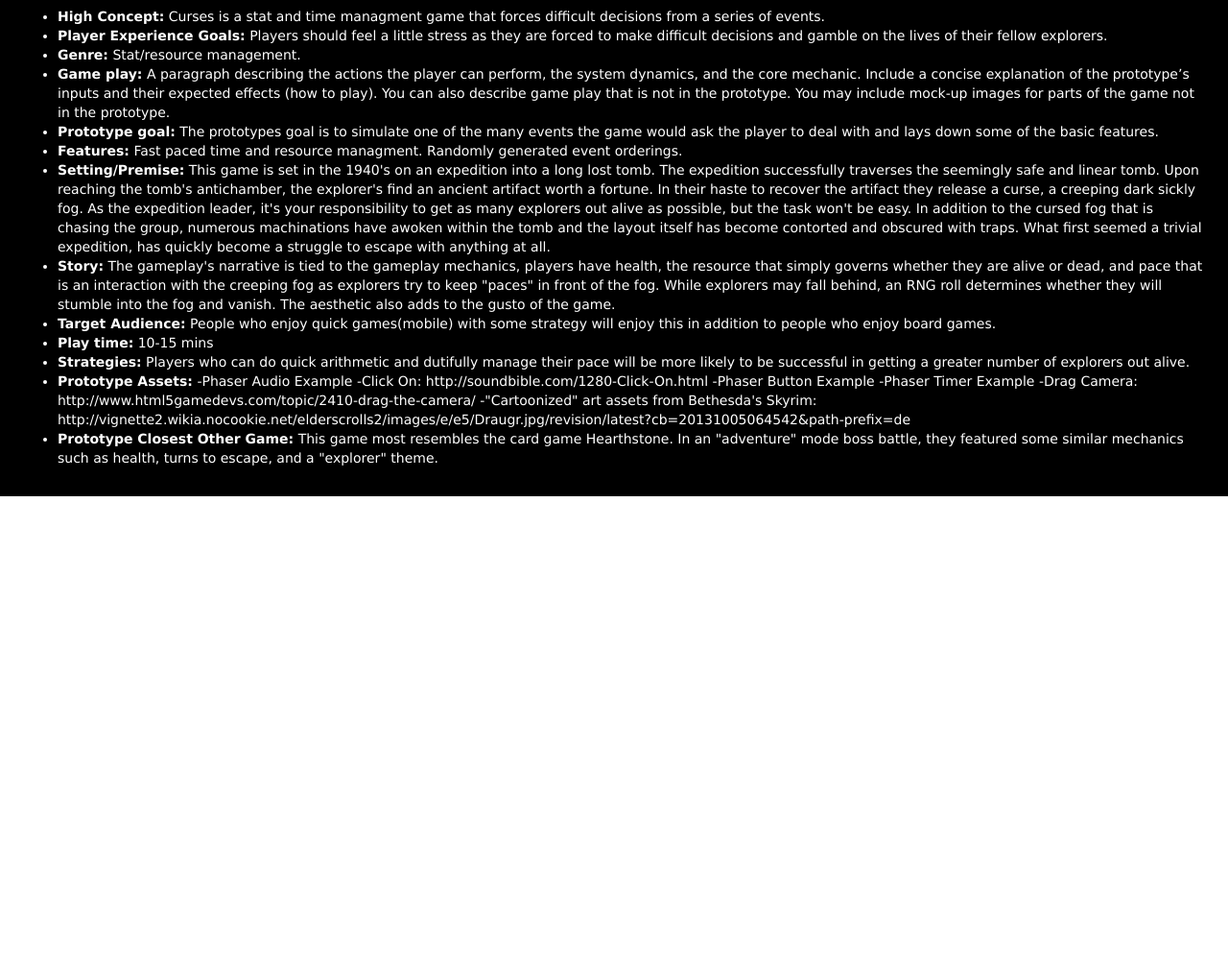
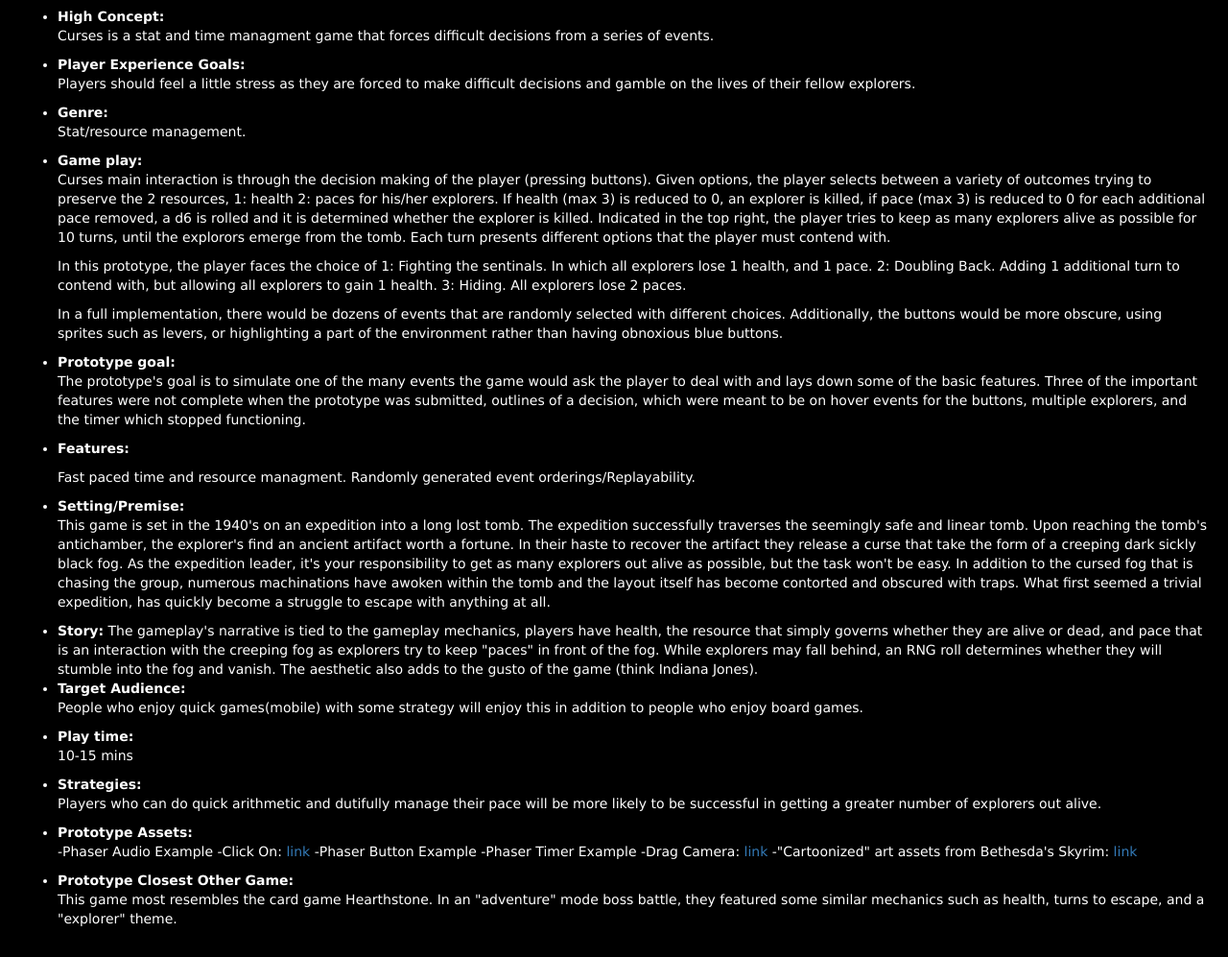
Before and after one commit to pbrown24/Curses, a plain HTML site: page Specs.html in a window 1280 px wide. Shown: the part 180-1177 px from the top of the page at 96% size. Before the commit the page ends 800 px from the top, so only its background shows below. Drawn offline with nearby package versions, Linux system fonts and the light colour scheme.

Commit message:
Update
Update

```diff
--- a/Specs.html
+++ b/Specs.html
@@ -33,60 +33,65 @@
         <ul>
 
         <li><strong>High Concept:</strong>
-        Curses is a stat and time managment game that forces difficult decisions from a series of events.
+            <p>Curses is a stat and time managment game that forces difficult decisions from a series of events.</p>
         </li>
 
         <li><strong>Player Experience Goals:</strong>
-        Players should feel a little stress as they are forced to make difficult decisions and gamble on the lives of their fellow explorers.
+            <p>Players should feel a little stress as they are forced to make difficult decisions and gamble on the lives of their fellow explorers.</p>
         </li>
 
         <li><strong>Genre:</strong>
-        Stat/resource management.
+            <p>Stat/resource management.</p>
         </li>
 
         <li><strong>Game play:</strong>
-        A paragraph describing the actions the player can perform, the system dynamics, and the core mechanic. Include a concise explanation of the prototype’s inputs and their expected effects (how to play). You can also describe game play that is not in the prototype. You may include mock-up images for parts of the game not in the prototype.
+        <p>Curses main interaction is through the decision making of the player (pressing buttons). Given options, the player selects between a variety of outcomes trying to preserve the 2 resources, 1: health 2: paces for his/her explorers. If health (max 3) is reduced to 0, an explorer is killed, if pace (max 3) is reduced to 0 for each additional pace removed, a d6 is rolled and it is determined whether the explorer is killed. Indicated in the top right, the player tries to keep as many explorers alive as possible for 10 turns, until the explorors emerge from the tomb. Each turn presents different options that the player must contend with.</p>
+
+        <p>In this prototype, the player faces the choice of 1: Fighting the sentinals. In which all explorers lose 1 health, and 1 pace.
+            2: Doubling Back. Adding 1 additional turn to contend with, but allowing all explorers to gain 1 health. 3: Hiding. All explorers lose 2 paces.</p>
+
+        <p>In a full implementation, there would be dozens of events that are randomly selected with different choices. Additionally, the buttons would be more obscure, using sprites such as levers, or highlighting a part of the environment rather than having obnoxious blue buttons.</p>
         </li>
 
         <li><strong>Prototype goal:</strong>
-        The prototypes goal is to simulate one of the many events the game would ask the player to deal with and lays down some of the basic features.
+        <p>The prototype's goal is to simulate one of the many events the game would ask the player to deal with and lays down some of the basic features. Three of the important features were not complete when the prototype was submitted, outlines of a decision, which were meant to be on hover events for the buttons, multiple explorers, and the timer which stopped functioning.</p>
         </li>
 
         <li><strong>Features:</strong>
-        Fast paced time and resource managment. Randomly generated event orderings.
+        <p></p>Fast paced time and resource managment. Randomly generated event orderings/Replayability.</p>
         </li>
 
         <li><strong>Setting/Premise:</strong>
-        This game is set in the 1940's on an expedition into a long lost tomb. The expedition successfully traverses the seemingly safe and linear tomb. Upon reaching the tomb's antichamber, the explorer's find an ancient artifact worth a fortune. In their haste to recover the artifact they release a curse, a creeping dark sickly fog. As the expedition leader, it's your responsibility to get as many explorers out alive as possible, but the task won't be easy. In addition to the cursed fog that is chasing the group, numerous machinations have awoken within the tomb and the layout itself has become contorted and obscured with traps. What first seemed a trivial expedition, has quickly become a struggle to escape with anything at all.
+        <p>This game is set in the 1940's on an expedition into a long lost tomb. The expedition successfully traverses the seemingly safe and linear tomb. Upon reaching the tomb's antichamber, the explorer's find an ancient artifact worth a fortune. In their haste to recover the artifact they release a curse that take the form of a creeping dark sickly black fog. As the expedition leader, it's your responsibility to get as many explorers out alive as possible, but the task won't be easy. In addition to the cursed fog that is chasing the group, numerous machinations have awoken within the tomb and the layout itself has become contorted and obscured with traps. What first seemed a trivial expedition, has quickly become a struggle to escape with anything at all.</p>
         </li>
 
         <li><strong>Story:</strong>
-         The gameplay's narrative is tied to the gameplay mechanics, players have health, the resource that simply governs whether they are alive or dead, and pace that is an interaction with the creeping fog as explorers try to keep "paces" in front of the fog. While explorers may fall behind, an RNG roll determines whether they will stumble into the fog and vanish. The aesthetic also adds to the gusto of the game.
+         The gameplay's narrative is tied to the gameplay mechanics, players have health, the resource that simply governs whether they are alive or dead, and pace that is an interaction with the creeping fog as explorers try to keep "paces" in front of the fog. While explorers may fall behind, an RNG roll determines whether they will stumble into the fog and vanish. The aesthetic also adds to the gusto of the game (think Indiana Jones).
         </li>
 
         <li><strong>Target Audience:</strong>
-        People who enjoy quick games(mobile) with some strategy will enjoy this in addition to people who enjoy board games.
+        <p>People who enjoy quick games(mobile) with some strategy will enjoy this in addition to people who enjoy board games.</p>
         </li>
 
         <li><strong>Play time:</strong>
-        10-15 mins
+        <p>10-15 mins</p>
         </li>
 
         <li><strong>Strategies:</strong>
-        Players who can do quick arithmetic and dutifully manage their pace will be more likely to be successful in getting a greater number of explorers out alive.
+        <p>Players who can do quick arithmetic and dutifully manage their pace will be more likely to be successful in getting a greater number of explorers out alive.</p>
         </li>
 
         <li><strong>Prototype Assets:</strong>
-        -Phaser Audio Example
-        -Click On: http://soundbible.com/1280-Click-On.html
+        <p>-Phaser Audio Example
+            -Click On: <a href=http://soundbible.com/1280-Click-On.html>link</a>
         -Phaser Button Example
         -Phaser Timer Example
-        -Drag Camera: http://www.html5gamedevs.com/topic/2410-drag-the-camera/
-        -"Cartoonized" art assets from Bethesda's Skyrim: http://vignette2.wikia.nocookie.net/elderscrolls2/images/e/e5/Draugr.jpg/revision/latest?cb=20131005064542&path-prefix=de
+            -Drag Camera: <a href=http://www.html5gamedevs.com/topic/2410-drag-the-camera/>link</a>
+        -"Cartoonized" art assets from Bethesda's Skyrim: <a href=http://vignette2.wikia.nocookie.net/elderscrolls2/images/e/e5/Draugr.jpg/revision/latest?cb=20131005064542&path-prefix=de>link</a></p>
         </li>
 
         <li><strong>Prototype Closest Other Game:</strong>
-        This game most resembles the card game Hearthstone. In an "adventure" mode boss battle, they featured some similar mechanics such as health, turns to escape, and a "explorer" theme.
+        <p>This game most resembles the card game Hearthstone. In an "adventure" mode boss battle, they featured some similar mechanics such as health, turns to escape, and a "explorer" theme.</p>
         </li>
 
         </ul>
```
Also changed, not shown: index.html (+5 -8 lines), images/Black Smoke Background.png (added), images/Smoke Background.jpg (added).
